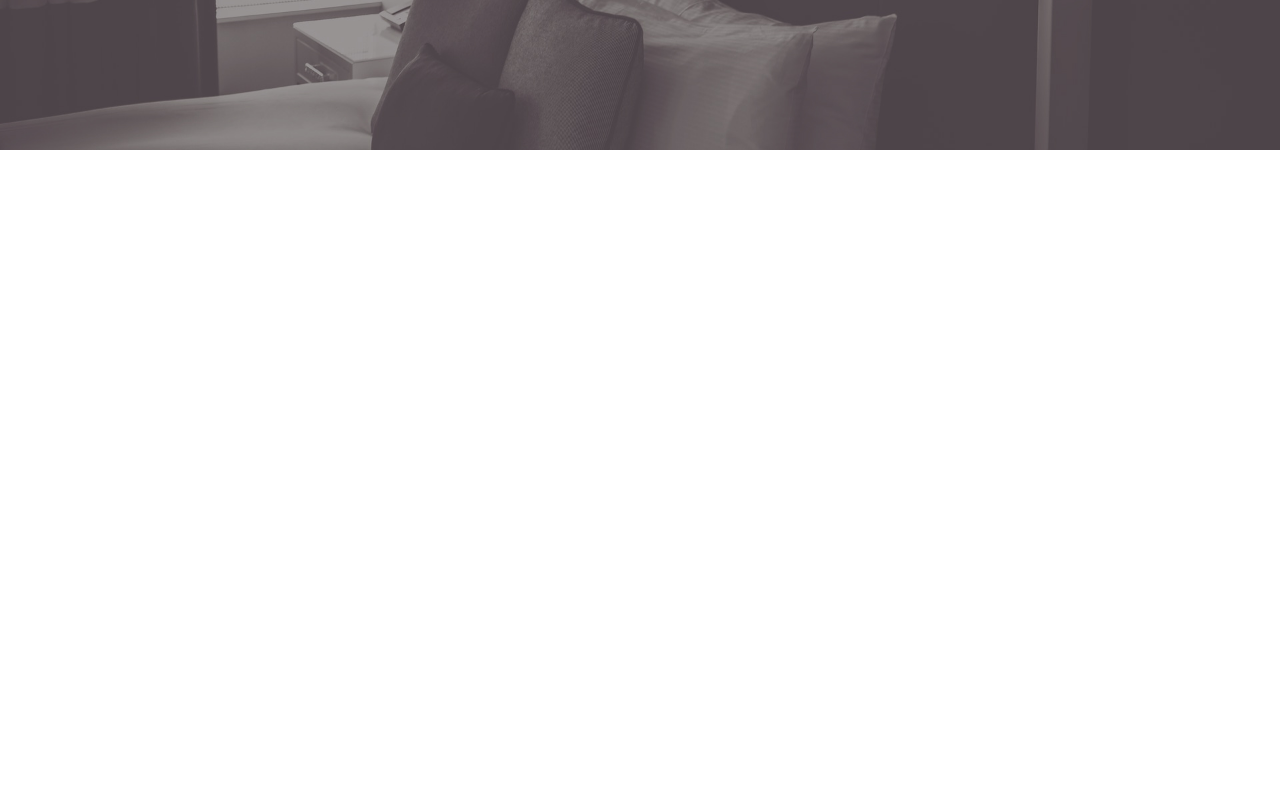
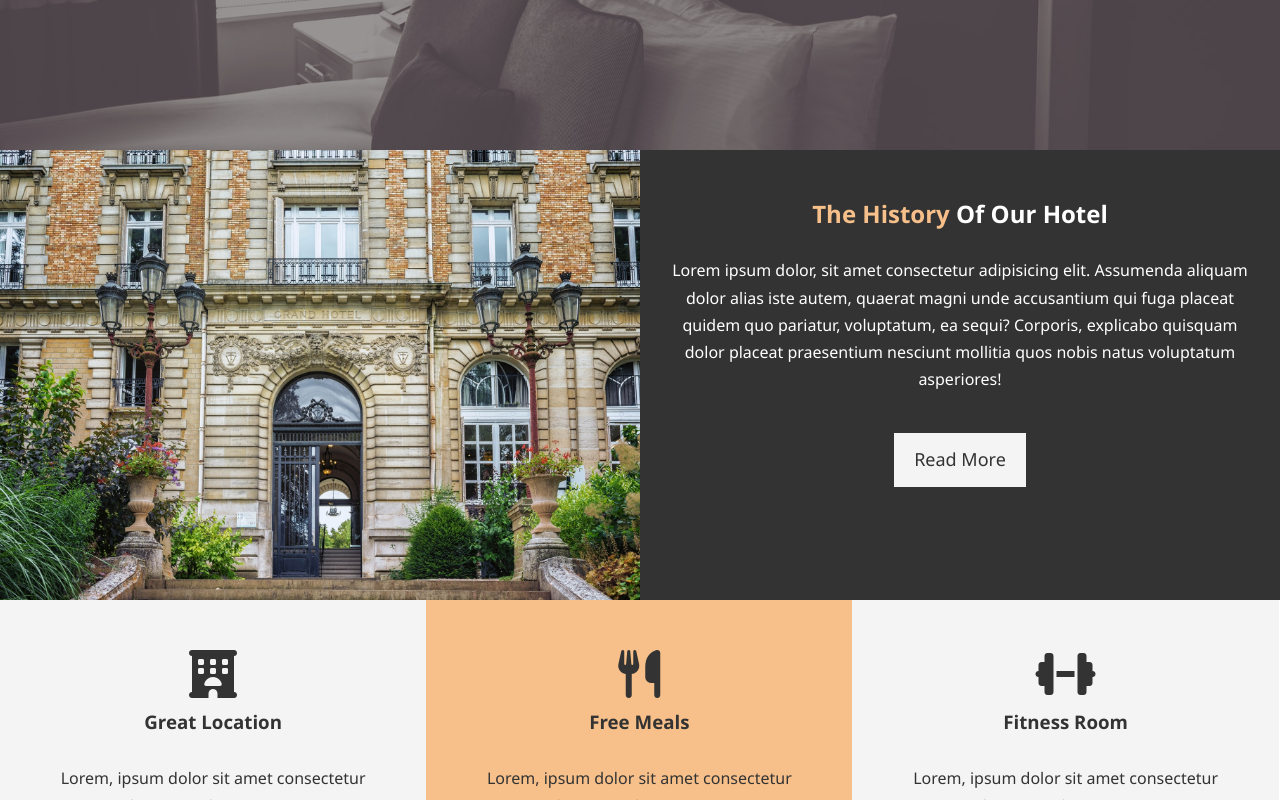
Before and after one commit to alphageekdom/websites, a plain HTML site: page hotel-website/index.html in a window 1280 px wide. Shown: the part 517-1317 px from the top of the page. Before the commit the page ends 800 px from the top, so only its background shows below. Drawn offline with Linux system fonts and the light colour scheme.

Commit message:
finished features section

```diff
--- a/hotel-website/css/style.css
+++ b/hotel-website/css/style.css
@@ -181,3 +181,15 @@ p {
 #home-info .info-content p {
   padding-bottom: 30px;
 }
+
+/* Features */
+.box {
+  float: left;
+  width: 33.3%;
+  padding: 50px;
+  text-align: center;
+}
+
+.box i {
+  margin-bottom: 10px;
+}
--- a/hotel-website/index.html
+++ b/hotel-website/index.html
@@ -16,6 +16,7 @@
 
     <body>
         <header>
+            <!-- Navbar -->
             <nav id="navbar">
                 <div class="container">
                     <h1 class="logo">
@@ -34,7 +35,7 @@
                     </ul>
                 </div>
             </nav>
-
+            <!-- Showcase -->
             <div id="showcase">
                 <div class="container">
                     <div class="showcase-content">
@@ -46,8 +47,40 @@
                 </div>
             </div>
         </header>
+        <!-- Home Info -->
+        <section id="home-info" class="bg-dark">
+            <div class="info-img"></div>
+            <div class="info-content">
+                <h2><span class="text-primary">The History</span> Of Our Hotel</h2>
+                <p>
+                    Lorem ipsum dolor, sit amet consectetur adipisicing elit. Assumenda
+                    aliquam dolor alias iste autem, quaerat magni unde accusantium qui
+                    fuga placeat quidem quo pariatur, voluptatum, ea sequi? Corporis,
+                    explicabo quisquam dolor placeat praesentium nesciunt mollitia quos
+                    nobis natus voluptatum asperiores!
+                </p>
+                <a href="about.html" class="btn btn-light">Read More</a>
+            </div>
+        </section>
 
-
+        <!-- Features -->
+        <section id="features">
+            <div class="box bg-light">
+                <i class="fas fa-hotel fa-3x"></i>
+                <h3>Great Location</h3>
+                <p>Lorem, ipsum dolor sit amet consectetur adipisicing elit. Ut, omnis?</p>
+            </div>
+            <div class="box bg-primary">
+                <i class="fas fa-utensils fa-3x"></i>
+                <h3>Free Meals</h3>
+                <p>Lorem, ipsum dolor sit amet consectetur adipisicing elit. Ut, omnis?</p>
+            </div>
+            <div class="box bg-light">
+                <i class="fas fa-dumbbell fa-3x"></i>
+                <h3>Fitness Room</h3>
+                <p>Lorem, ipsum dolor sit amet consectetur adipisicing elit. Ut, omnis?</p>
+            </div>
+        </section>
     </body>
 
 </html>
```
